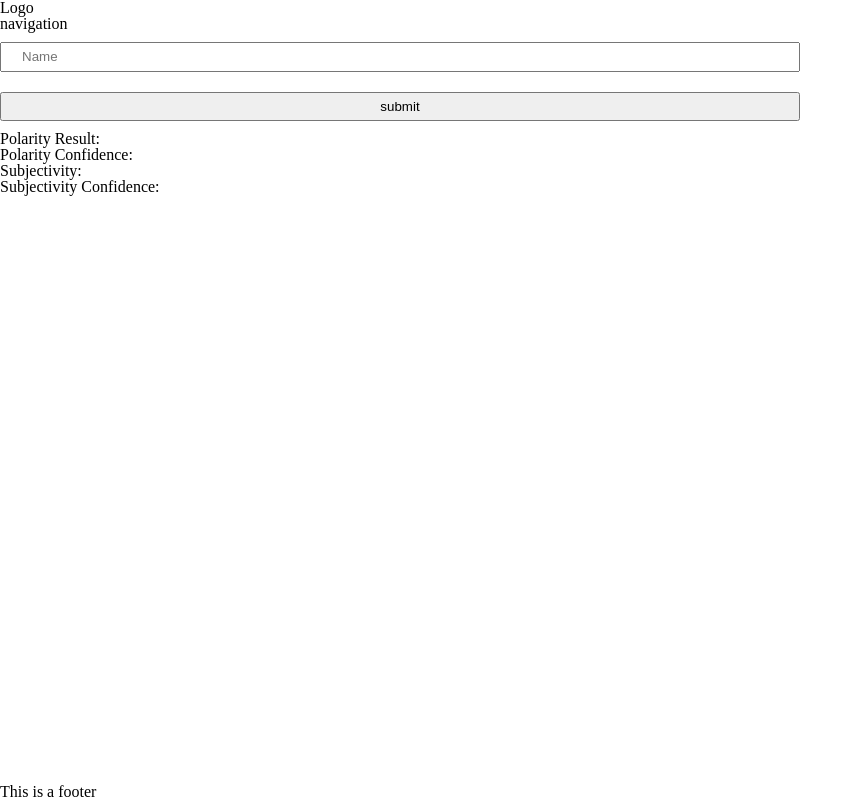
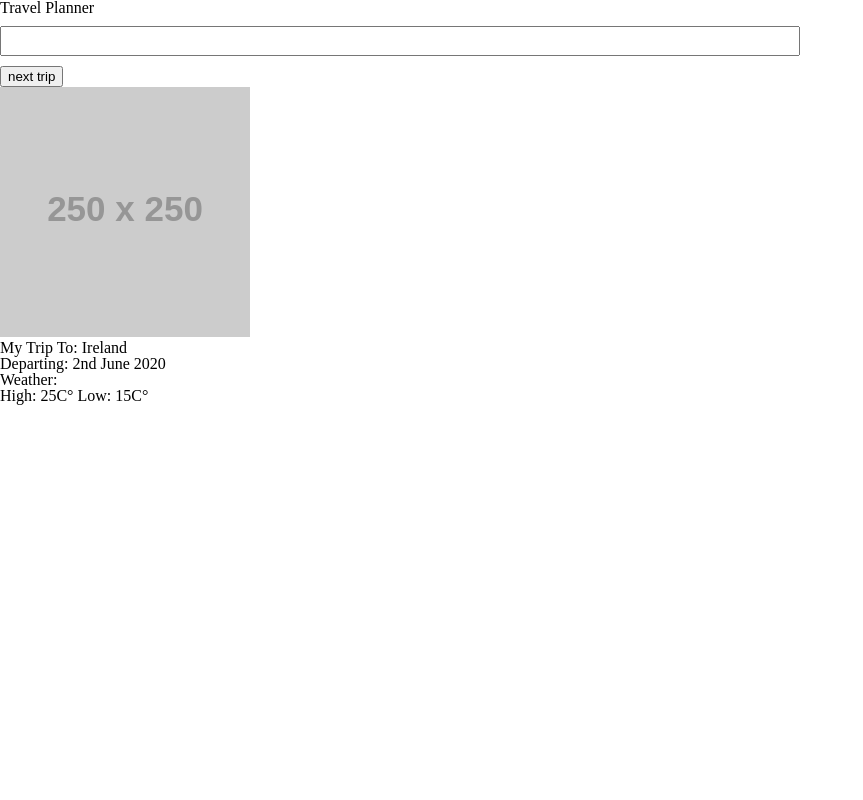
Before and after one commit to prpcodes/udacity-travel-app, a website built with webpack: page src/client/views/index.html in a window 1280 px wide. Shown: the whole page, without its empty margins (0-863 px from the left). Built offline with nearby package versions, Linux system fonts and the light colour scheme; placeholder pictures from the web are drawn by us; a web font is replaced by a local one.

Commit message:
added HTML structure
Changed HTML structure to fit the new project

```diff
--- a/src/client/views/index.html
+++ b/src/client/views/index.html
@@ -1,52 +1,39 @@
 <!DOCTYPE html>
-<html lang="en" dir="ltr">
+<html>
   <head>
-        <meta charset="utf-8">
-        <title>Test</title>
+    <meta charset="UTF-8" />
+    <title>Travel Planner</title>
+    <link
+      href="https://fonts.googleapis.com/css?family=Oswald:400,600,700|Ranga:400,700&display=swap"
+      rel="stylesheet"
+    />
   </head>
-
   <body>
-
-        <header>
-            <div class="">
-                Logo
+    <section id="app">
+      <section class="headline">
+        Travel Planner
+      </section>
+      <section class="new-trip">
+        <input type="text" id="location" name="location" />
+        <button id="generate" type="submit">next trip</button>
+      </section>
+      <section class="saved-trip">
+        <img
+          src="https://via.placeholder.com/250"
+          alt="random image from your destination"
+        />
+        <div id="info">
+          <h2 id="name">My Trip To: Ireland</h2>
+          <h2 id="date">Departing: 2nd June 2020</h2>
+          <div id="flight">
+            <h3>Weather:</h3>
+            <p>
+              High: 25C° Low: 15C°
+            </p>
           </div>
-            <div class="">
-                navigation
         </div>
-        </header>
-
-        <main>
-            <section>
-                <form class="" onsubmit="return Client.handleSubmit(event)">
-                    <input id="url" type="text" name="input" value="" placeholder="Name">
-                    <input type="submit" name="" value="submit" onclick="return Client.handleSubmit(event)" onsubmit="return Client.handleSubmit(event)">
-                </form>
-            <section>
-            <section>
-                <strong>Polarity Result:</strong>
-                <div id="Polarity"></div>
-                <strong>Polarity Confidence:</strong>
-                <div id="PolarityConfidence"></div>
-                <strong>Subjectivity:</strong>
-                <div id="Subjectivity"></div>
-                <strong>Subjectivity Confidence:</strong>
-                <div id="SubjectivityConfidence"></div>
       </section>
-        </main>
-
-        <footer>
-            <p>This is a footer</p>
-        </footer>
-
-        <script>
-            // Check that service workers are supported
-            if ('serviceWorker' in navigator) {
-                // Use the window load event to keep the page load performant
-                window.addEventListener('load', () => {
-                    navigator.serviceWorker.register('/service-worker.js');
-                });
-            }
-        </script>
+    </section>
+    <script src="app.js" type="text/javascript"></script>
   </body>
 </html>
```
Lines whose indentation alone changed are shown as unchanged.
